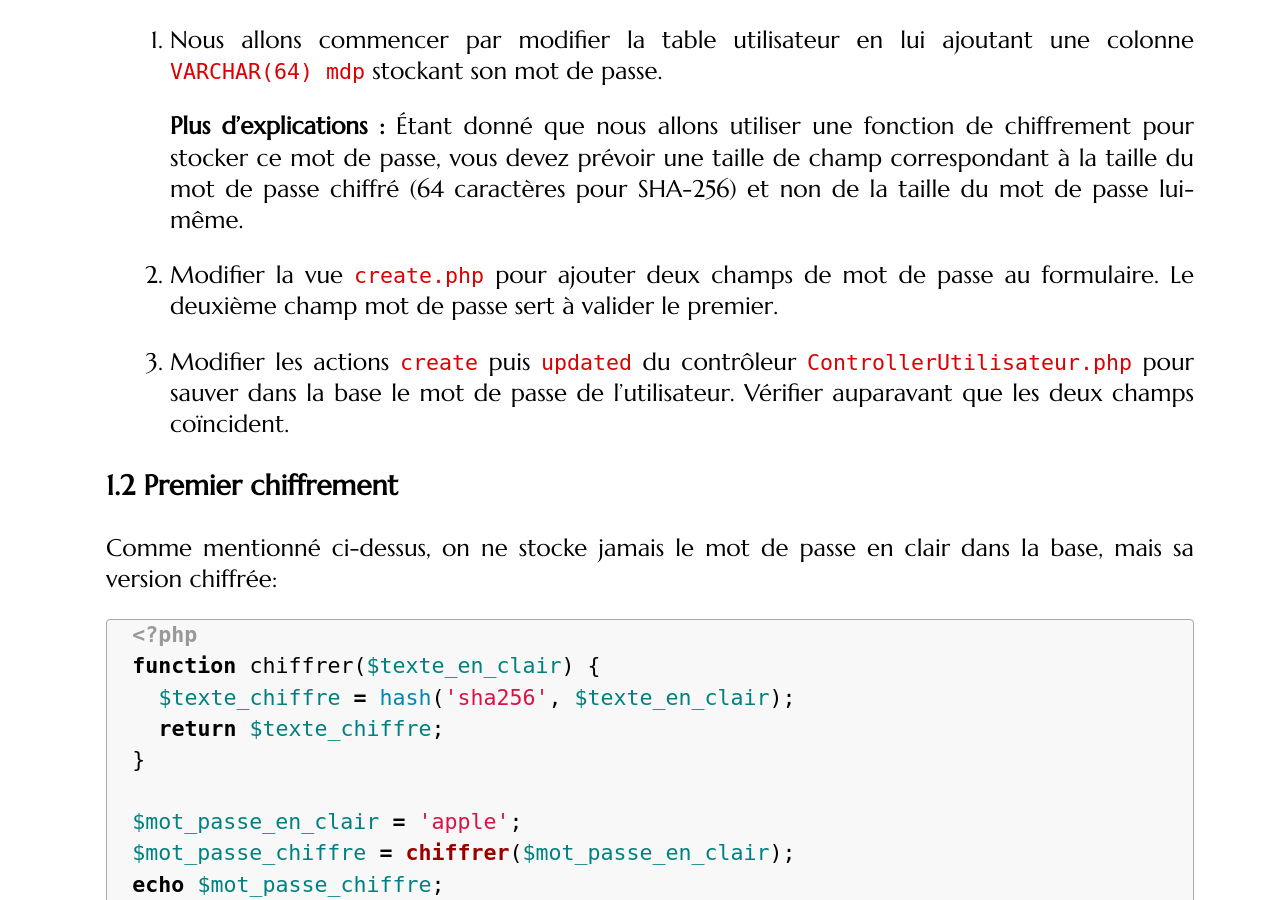
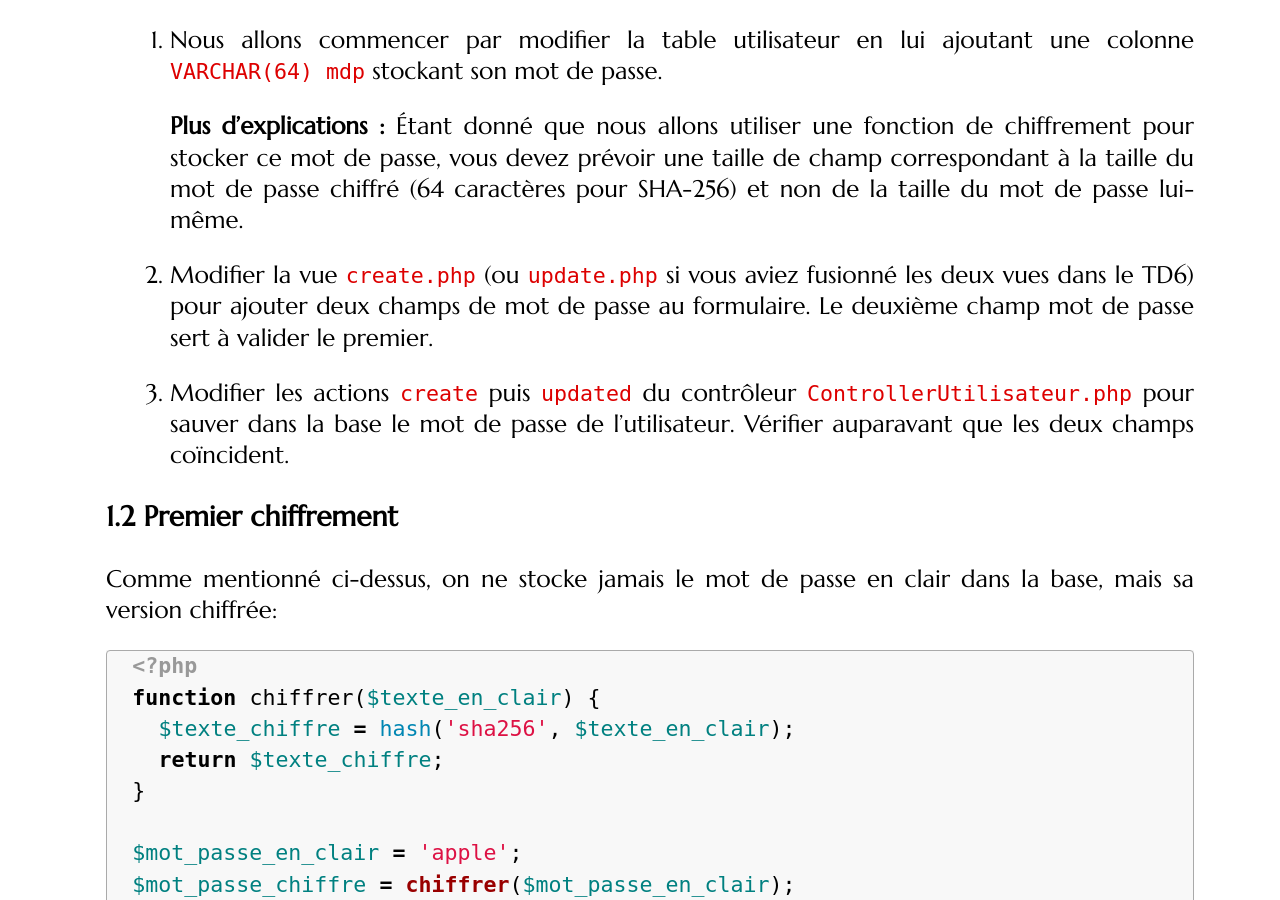
Before and after one commit to romainlebreton/R3.01-DeveloppementWeb, a Jekyll site: the page built from tutorials/tutorial8.md, in a window 1280 px wide and 900 px high, scrolled down 691 px. Built offline with Jekyll 4.4.1, drawn with Linux system fonts in a browser that asks for light colours; some web fonts are replaced; some of the changed text lies outside the part shown.

Commit message:
Vue create s'appelle update dans TD6

```diff
--- a/tutorials/tutorial8.md
+++ b/tutorials/tutorial8.md
@@ -35,8 +35,9 @@ colonne `VARCHAR(64) mdp` stockant son mot de passe.
    correspondant à la taille du mot de passe chiffré (64 caractères pour SHA-256) et
    non de la taille du mot de passe lui-même.
 
-1. Modifier la vue `create.php` pour ajouter deux champs de mot de
-passe au formulaire.  Le deuxième champ mot de passe sert à valider le premier.
+1. Modifier la vue `create.php` (ou `update.php` si vous aviez fusionné les deux
+vues dans le TD6) pour ajouter deux champs de mot de passe au formulaire.  Le
+deuxième champ mot de passe sert à valider le premier.
 
    <!-- Erreur commune : oubli input type=''password'' laisse value='$m' -->
 
@@ -454,7 +455,7 @@ Remplacer les tests du type `isset($_GET['login'])` par `!is_null(myGet('login')
 
    **Aide :** Utiliser la fonction de remplacement `Ctrl+H` de NetBeans pour vous aider.
 
-1. Passez le formulaire de `create.php` en méthode POST si
+1. Passez le formulaire de `create.php` (ou `update.php`) en méthode POST si
    `Conf::getDebug()` est `false` ou en méthode GET sinon. Faites de même avec
    les autres formulaires que vous souhaitez changer.
 
```
